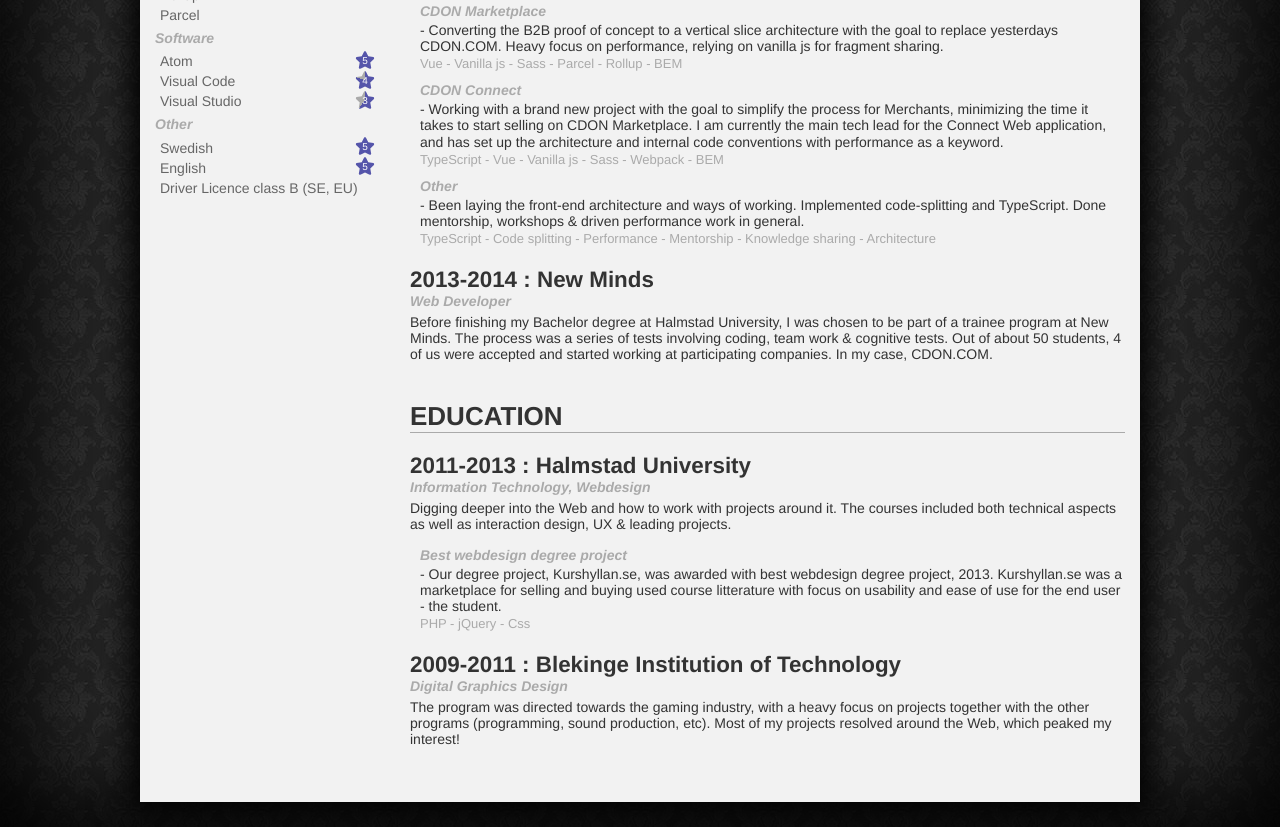
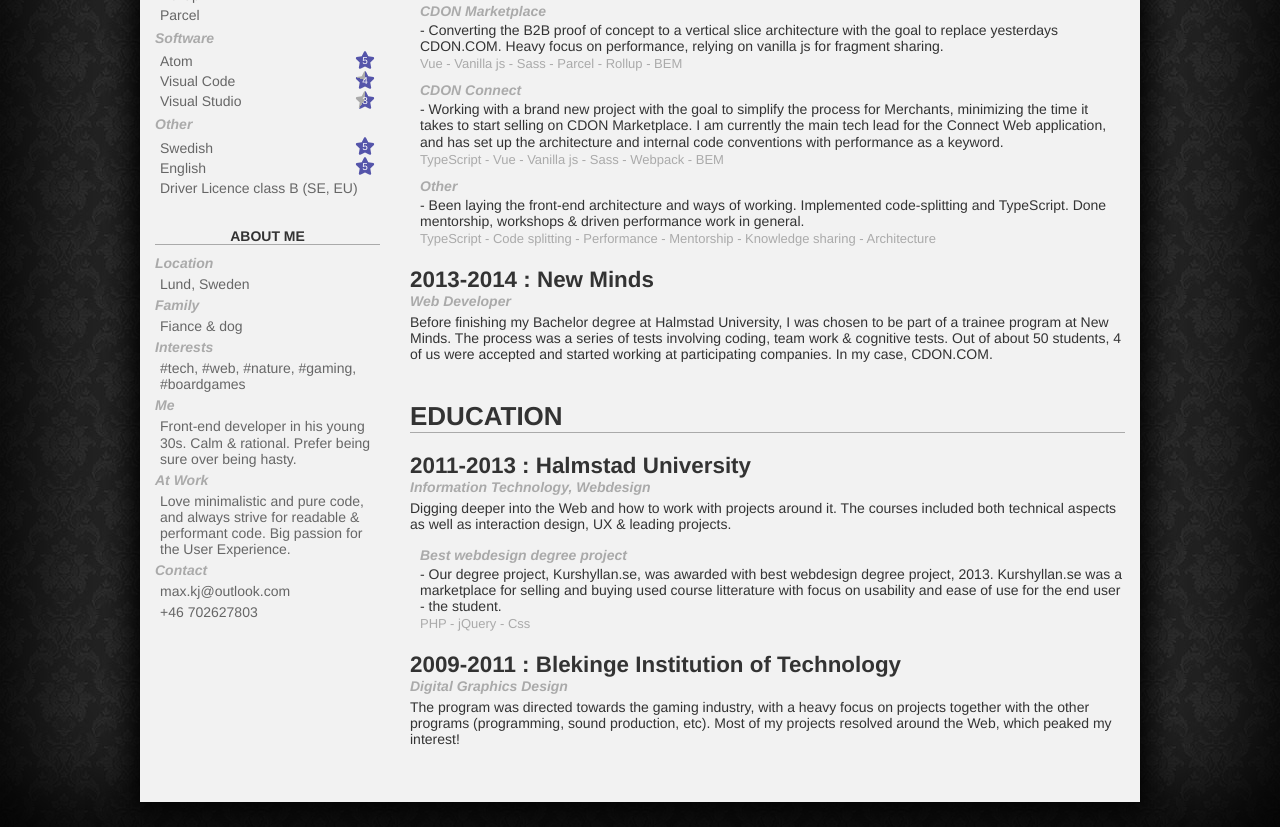
Before and after one commit to Mkayy90/CV, a React app: page / in a window 1280 px wide. Shown: the part 680-1507 px from the top of the page. Built offline with nearby package versions, Linux system fonts and the light colour scheme.

Commit message:
Added about me

```diff
--- /dev/null
+++ b/src/app/components/About/About.css
@@ -0,0 +1,16 @@
+.about-container {
+  margin-bottom: 5px;
+}
+
+.about__title {
+  margin-bottom: 5px;
+  color: #aaa;
+  font-weight: 600;
+  font-style: italic;
+  text-transform: capitalize;
+}
+
+.about__description {
+  padding: 0 5px;
+  color: #666;
+}
--- /dev/null
+++ b/src/app/components/About/About.js
@@ -0,0 +1,13 @@
+import { about } from '../../config';
+import './About.css';
+
+function About() {
+  return about.map((item, i) => (
+    <div className="about-container" key={i}>
+      <div className="about__title">{item.title}</div>
+      <div className="about__description">{item.description}</div>
+    </div>
+  ));
+}
+
+export default About;
--- a/src/app/components/Skills/Skills.css
+++ b/src/app/components/Skills/Skills.css
@@ -1,15 +1,3 @@
-.skills-container {
-  margin-bottom: 30px;
-}
-
-.skills__title {
-  margin-bottom: 10px;
-  font-weight: 600;
-  text-align: center;
-  text-transform: uppercase;
-  border-bottom: 1px solid #aaa;
-}
-
 .skill-set-container {
   margin-bottom: 5px;
 }
--- a/src/app/components/Skills/Skills.js
+++ b/src/app/components/Skills/Skills.js
@@ -1,25 +1,29 @@
 import { skills } from './../../config';
 import './Skills.css';
 
-function Skills() {
-  const svgStar = (fillAmount) => (
+const svgStar = (level) => {
+  const fillAmount = (360 / 5) * level;
+
+  return (
     <svg viewBox="0 0 576 512" width="20" height="20">
-      <clipPath id="clip">
+      <clipPath id="star">
         <path d="M259.3 17.8L194 150.2 47.9 171.5c-26.2 3.8-36.7 36.1-17.7 54.6l105.7 103-25 145.5c-4.5 26.3 23.2 46 46.4 33.7L288 439.6l130.7 68.7c23.2 12.2 50.9-7.4 46.4-33.7l-25-145.5 105.7-103c19-18.5 8.5-50.8-17.7-54.6L382 150.2 316.7 17.8c-11.7-23.6-45.6-23.9-57.4 0z"></path>
       </clipPath>
 
-      <foreignObject width="576" height="512" clip-path="url(#clip)">
+      <foreignObject width="576" height="512" clipPath="url(#star)">
         <div style={{width: '100%', height: '100%', background: `conic-gradient(#5555aa 0deg, #5555aa ${fillAmount}deg, #aaa ${fillAmount}deg)`}}></div>
       </foreignObject>
     </svg>
   );
+};
 
+function Skills() {
   const skillSet = (skillKey) => skills[skillKey].sort((a, b) => b.level - a.level).map((skill, i) => (
     <div className="skill-container" key={i}>
       <div className="skill__title">{skill.title}</div>
       {skill.level ?
         <div className="skill__level">
-          {svgStar((360 / 5) * skill.level)}
+          {svgStar(skill.level)}
           <span className="skill__level-text">{skill.level}</span>
         </div>
       : null}
@@ -27,19 +31,12 @@
   ));
 
   const skillKeys = Object.keys(skills);
-  const skillSets = skillKeys.map((key, i) => (
+  return skillKeys.map((key, i) => (
     <div className="skill-set-container" key={i}>
       <div className="skill-set__title">{key}</div>
       {skillSet(key)}
     </div>
   ));
-
-  return (
-    <section className="skills-container">
-      <div className="skills__title">Skills</div>
-      {skillSets}
-    </section>
-  );
 }
 
 export default Skills;
--- a/src/app/components/sidebar/Sidebar.css
+++ b/src/app/components/sidebar/Sidebar.css
@@ -1,5 +1,6 @@
 .sidebar-container {
   min-width: 225px;
+  max-width: 225px;
   padding: 15px;
 }
 
@@ -23,9 +24,14 @@
   max-height: 150%;
 }
 
+.sidebar__about,
+.sidebar__links,
+.sidebar__skills {
+  margin-bottom: 30px;
+}
+
 .sidebar__links {
   text-align: center;
-  margin-bottom: 30px;
 }
 .sidebar__links a {
   display: block;
@@ -37,3 +43,11 @@
 .sidebar__links a:hover {
   filter: brightness(75%);
 }
+
+.sidebar__title {
+  margin-bottom: 10px;
+  font-weight: 600;
+  text-align: center;
+  text-transform: uppercase;
+  border-bottom: 1px solid #aaa;
+}
--- a/src/app/components/sidebar/Sidebar.js
+++ b/src/app/components/sidebar/Sidebar.js
@@ -1,3 +1,4 @@
+import About from '../About/About';
 import Skills from '../Skills/Skills';
 import image from './profile-img.jpg';
 import './Sidebar.css';
@@ -10,12 +11,18 @@
       </div>
 
       <div className="sidebar__links">
-        <a target="_blank" href="https://www.linkedin.com/in/max-kjellqvist-johnsson-57001559/">Linkedin</a>
-        <a target="_blank" href="https://github.com/Mkayy90/CV">Github</a>
+        <a target="_blank" rel="noreferrer" href="https://www.linkedin.com/in/max-kjellqvist-johnsson-57001559/">Linkedin</a>
+        <a target="_blank" rel="noreferrer" href="https://github.com/Mkayy90/CV">Github</a>
       </div>
 
       <div className="sidebar__skills">
+        <div className="sidebar__title">Skills</div>
         <Skills />
+      </div>
+
+      <div className="sidebar__about">
+      <div className="sidebar__title">About me</div>
+        <About />
       </div>
     </div>
   );
--- a/src/app/config.js
+++ b/src/app/config.js
@@ -105,17 +105,11 @@
 };
 
 export const about = [
-  {
-    'title': 'About me',
-    'me': [
-      {
-        'title': 'Life',
-        'description': 'Live in Lund with my fiance & dog. Love tech in all forms. Love nature & hiking.',
-      },
-      {
-        'title': 'Work',
-        'description': 'I strive to write both good looking, performant and understandable code. Every now and then I try out the latest in the front-end world, like Svelte.',
-      },
-    ]
-  }
+  { 'title': 'Location', 'description': `Lund, Sweden` },
+  { 'title': 'Family', 'description': `Fiance & dog` },
+  { 'title': 'Interests', 'description': `#tech, #web, #nature, #gaming, #boardgames` },
+  { 'title': 'Me', 'description': `Front-end developer in his young 30s. Calm & rational. Prefer being sure over being hasty.` },
+  { 'title': 'At work', 'description': `Love minimalistic and pure code, and always strive for readable & performant code. Big passion for the User Experience.` },
+  { 'title': 'Contact', 'description': `max.kj@outlook.com` },
+  { 'title': '', 'description': `+46 702627803` }
 ];
```
